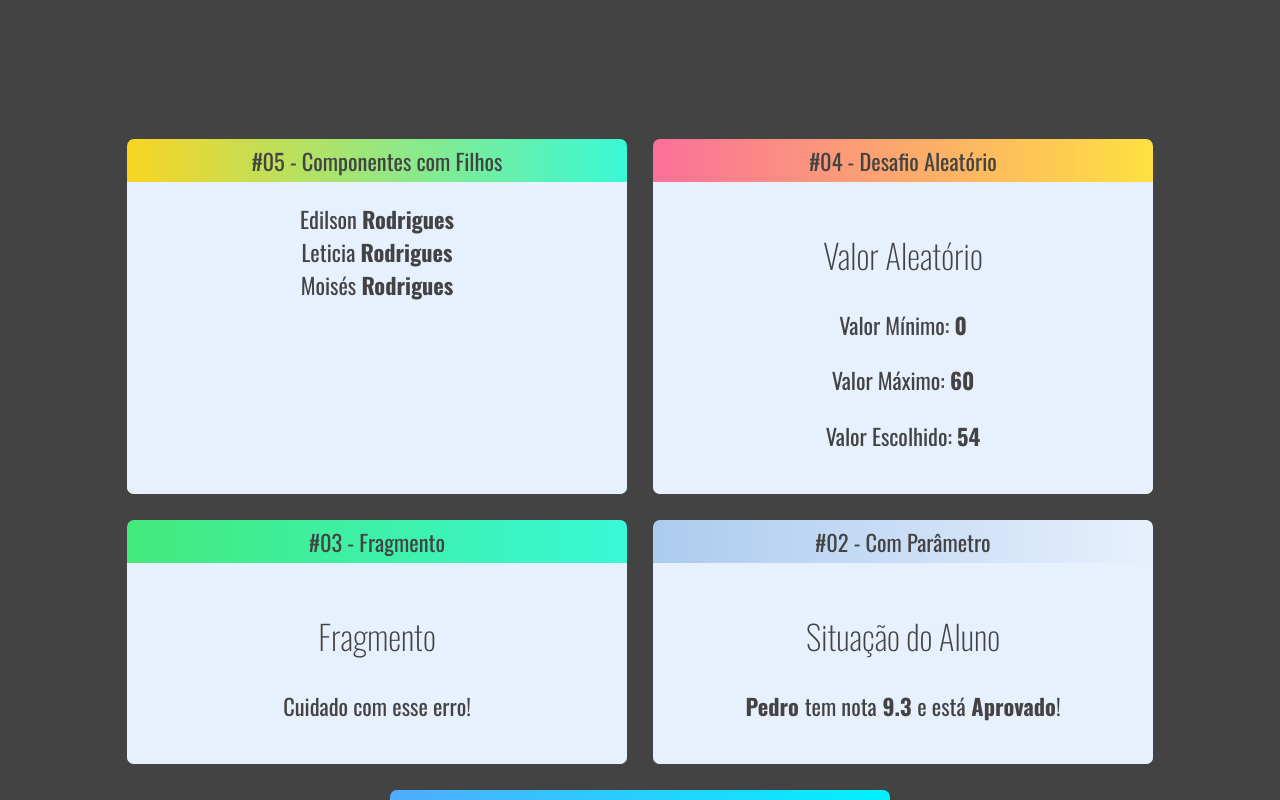
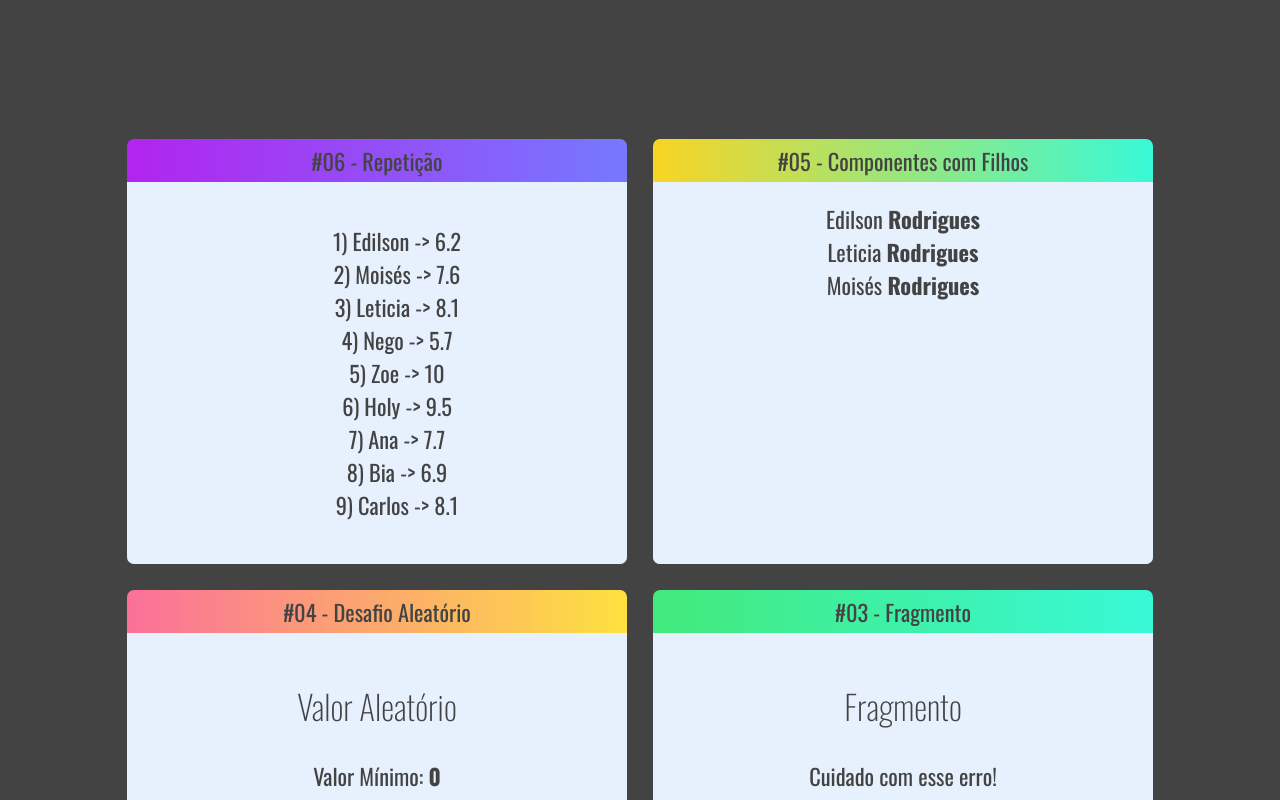
Before and after one commit to edilson-rodrigues/fundamentos_react, a React (Create React App) app: page / in a window 1280 px wide. Shown: the top 800 px of the page. Built offline with nearby package versions, Linux system fonts and the light colour scheme.

Commit message:
repeticao

```diff
--- a/src/App.jsx
+++ b/src/App.jsx
@@ -1,6 +1,6 @@
-import './App.css'
-import React from 'react'
+import './App.css';
 
+import ListaAlunos from './components/repeticao/ListaAlunos';
 import Primeiro from './components/basicos/Primeiro';
 import ComParametro from './components/basicos/ComParametro';
 import Fragmento from './components/basicos/Fragmento';
@@ -18,6 +18,13 @@ export default () =>
         <h1>Fundamentos React</h1>
 
         <div className="Cards">
+            <Card
+                titulo="#06 - Repetição"
+                firstColor="#b224ef"
+                secoundColor="#7579ff"
+            >
+                <ListaAlunos />
+            </Card>
             <Card
                 titulo="#05 - Componentes com Filhos"
                 firstColor="#f9d423"
--- /dev/null
+++ b/src/components/repeticao/ListaAlunos.jsx
@@ -0,0 +1,17 @@
+import * as React from 'react';
+import alunos from '../../data/alunos'
+
+// eslint-disable-next-line
+export default props => {
+
+    const listAlunos = alunos.map(aluno => {
+        return <li key={aluno.id}>{aluno.id}) {aluno.nome} -&gt; {aluno.nota}</li>
+    })
+    return (
+        <div>
+            <ul style={{ listStyle: 'none' }}>
+                {listAlunos}
+            </ul>
+        </div>
+    )
+}
--- /dev/null
+++ b/src/data/alunos.js
@@ -0,0 +1,11 @@
+export default [
+    { id: 1, nome: 'Edilson', nota: 6.2 },
+    { id: 2, nome: 'Moisés', nota: 7.6 },
+    { id: 3, nome: 'Leticia', nota: 8.1 },
+    { id: 4, nome: 'Nego', nota: 5.7 },
+    { id: 5, nome: 'Zoe', nota: 10.0 },
+    { id: 6, nome: 'Holy', nota: 9.5 },
+    { id: 7, nome: 'Ana', nota: 7.7 },
+    { id: 8, nome: 'Bia', nota: 6.9 },
+    { id: 9, nome: 'Carlos', nota: 8.1 },
+]
```
